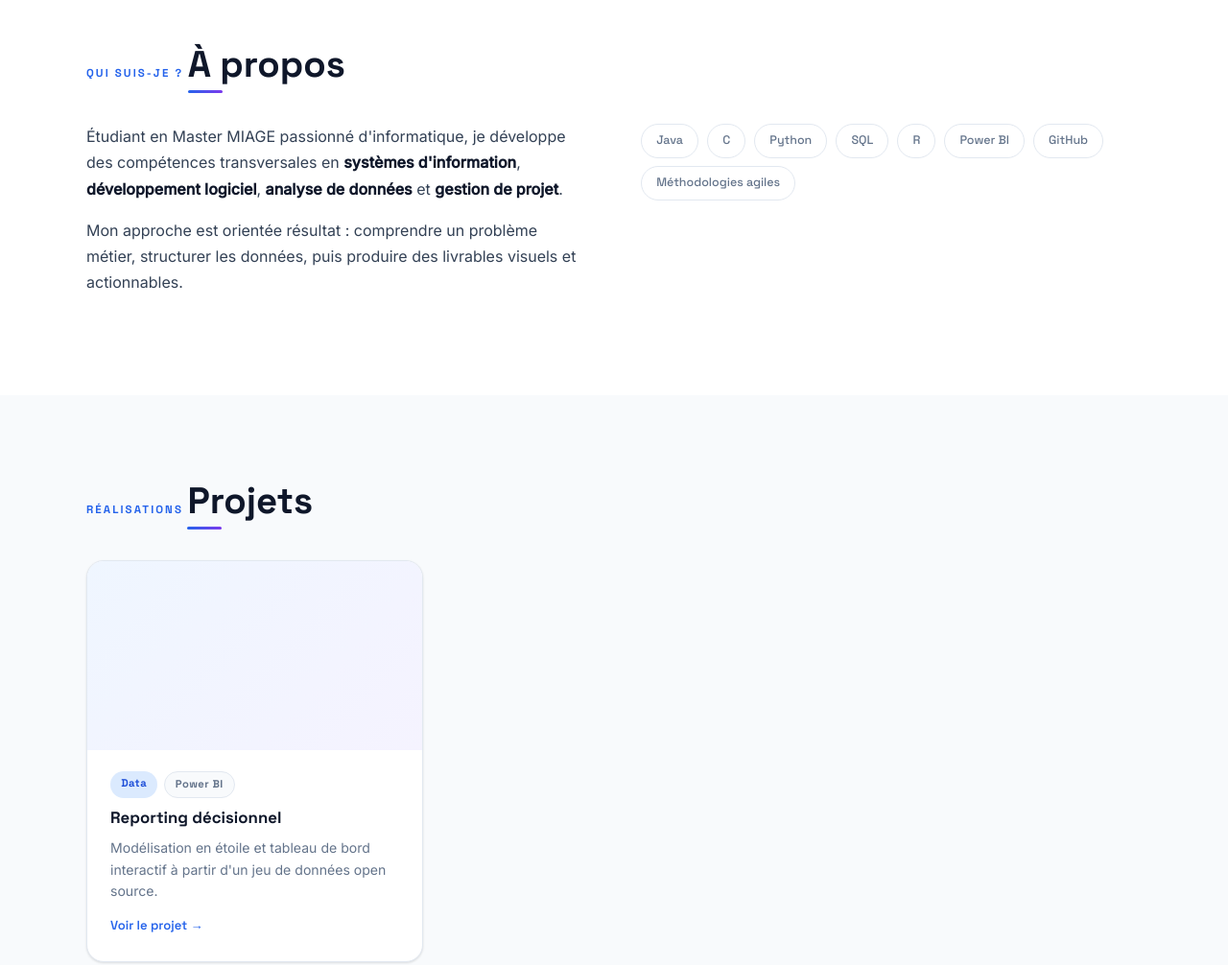
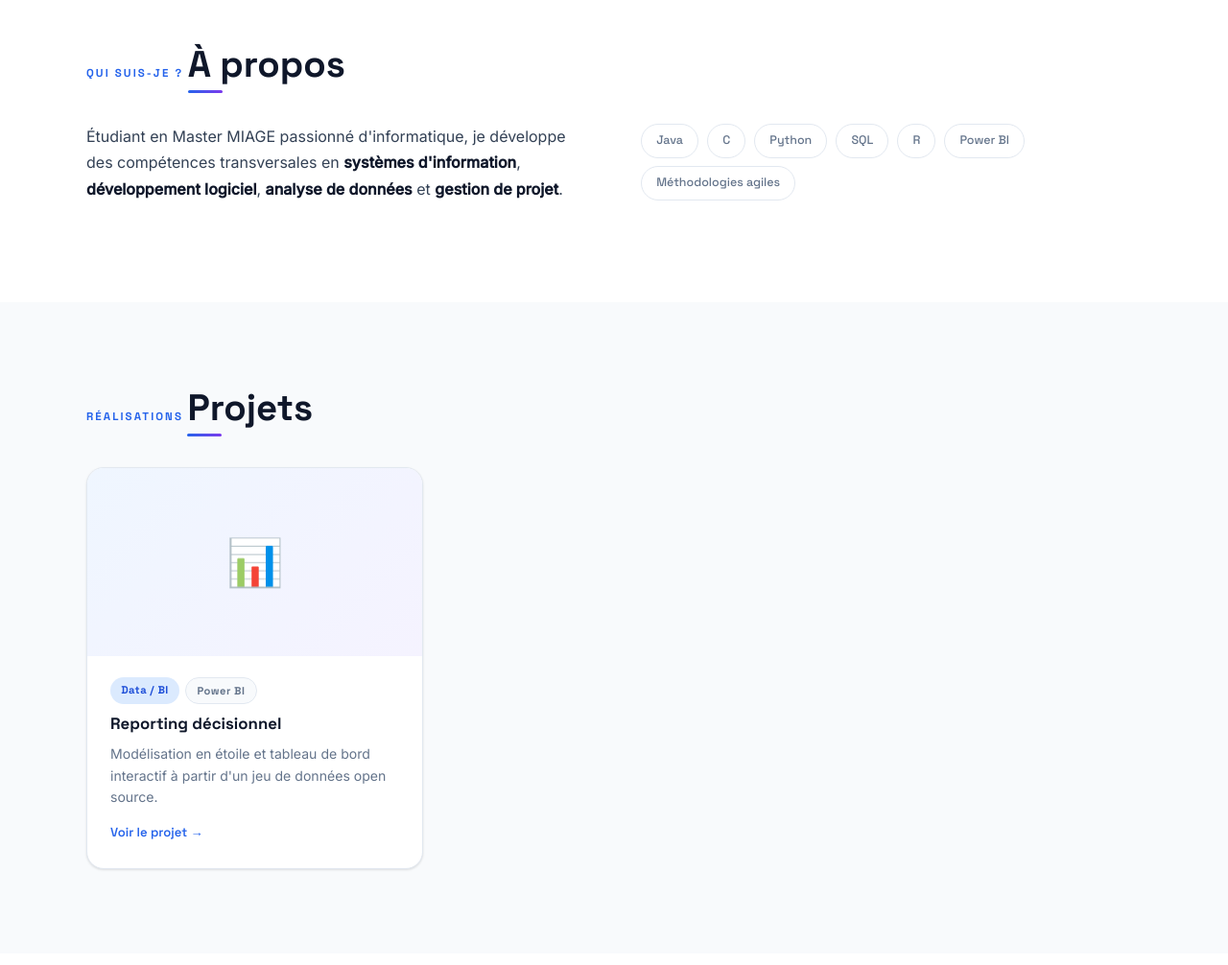
Before and after one commit to Hassan-Jatta/portfolio, a plain HTML site: page index.html in a window 1280 px wide. Shown: the part 840-1846 px from the top of the page at 96% size. Drawn offline with Linux system fonts and the light colour scheme.

Commit message:
modifications page d'accueil

```diff
--- a/index.html
+++ b/index.html
@@ -58,10 +58,6 @@
             <strong>systèmes d'information</strong>, <strong>développement logiciel</strong>,
             <strong>analyse de données</strong> et <strong>gestion de projet</strong>.
           </p>
-          <p>
-            Mon approche est orientée résultat : comprendre un problème métier, structurer
-            les données, puis produire des livrables visuels et actionnables.
-          </p>
         </div>
         <div class="skills-grid">
           <div class="skill-tag">Java</div>
@@ -70,7 +66,6 @@
           <div class="skill-tag">SQL</div>
           <div class="skill-tag">R</div>
           <div class="skill-tag">Power BI</div>
-          <div class="skill-tag">GitHub</div>
           <div class="skill-tag">Méthodologies agiles</div>
         </div>
       </div>
@@ -102,12 +97,12 @@
           <div class="project-card__thumb">
             <!-- Remplacer par : <img src="assets/images/thumb-powerbi.png" alt="Aperçu Power BI" /> -->
             <div class="thumb-placeholder">
-              <!-- <span class="thumb-placeholder__icon">📊</span> -->
+              <span class="thumb-placeholder__icon">📊</span>
             </div>
           </div>
           <div class="project-card__body">
             <div class="project-card__tags">
-              <span class="tag tag--data">Data</span>
+              <span class="tag tag--data">Data / BI</span>
               <span class="tag tag--tool">Power BI</span>
             </div>
             <h3 class="project-card__title">Reporting décisionnel</h3>
@@ -120,8 +115,9 @@
         </a>
 
         <!-- ── Projet 2 : placeholder ── -->
+
         <!--
-        <a href="#" class="project-card project-card--wip" data-category="dev" aria-disabled="true">
+        <a href="projets/projet-devops.html" class="project-card project-card--wip" data-category="dev" aria-disabled="true">
           <div class="project-card__thumb">
             <div class="thumb-placeholder">
               <span class="thumb-placeholder__icon">💻</span>
@@ -129,18 +125,19 @@
           </div>
           <div class="project-card__body">
             <div class="project-card__tags">
-              <span class="tag tag--dev">Dev</span>
-              <span class="tag tag--wip">En cours</span>
+              <span class="tag tag--dev">DevOps</span>
+              <span class="tag tag--wip">Java / SpringBoot</span>
             </div>
-            <h3 class="project-card__title">[Prochain projet]</h3>
+            <h3 class="project-card__title">CyberScale</h3>
             <p class="project-card__desc">
-              Dupliquer ce bloc pour chaque nouveau projet.
-              Modifier <code>data-category</code> pour le filtrage.
+              Plateforme de formation à la cybersécurité.
             </p>
-            <span class="project-card__cta">Bientôt disponible</span>
+            <span class="project-card__cta">Voir le projet →</span>
           </div>
         </a>
         -->
+
+
 
       </div>
     </div>
```
Also changed, not shown: projets/projet-devops.html (added).
